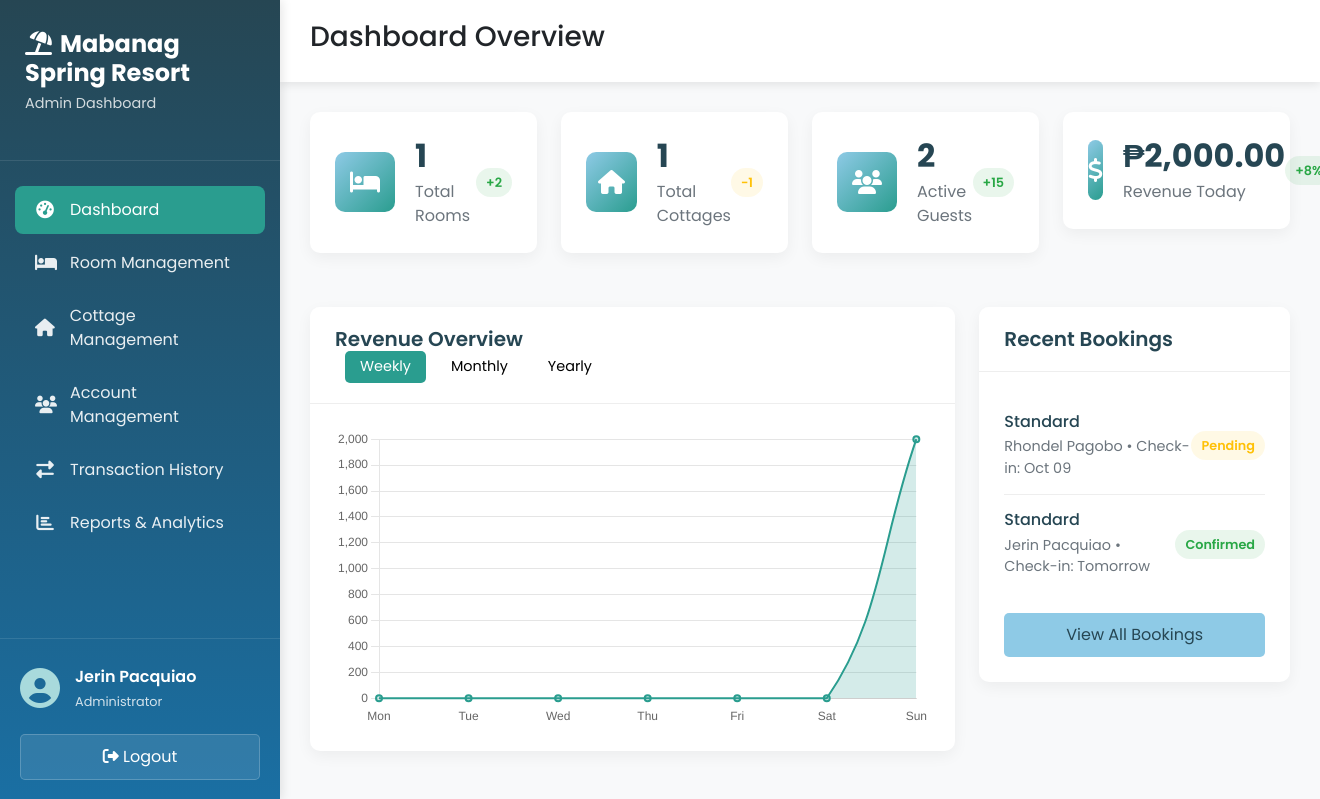
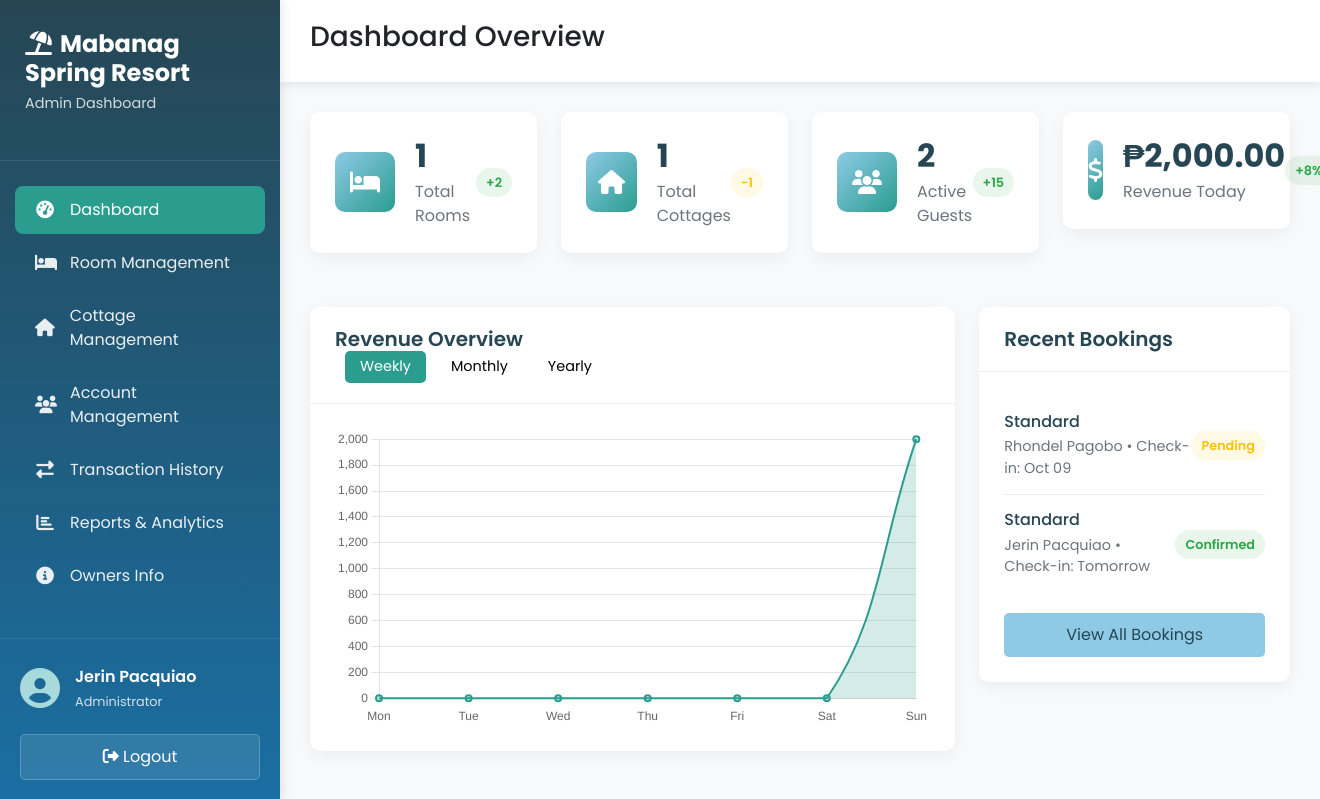
Before and after one commit to NMSCSTR/MABANAG-SPRING-RESORT, a PHP site: page /admin/home.php in a window 1320 px wide. Shown: the top 799 px of the page. Run offline with PHP 8.4, Linux system fonts and the light colour scheme; a user stored in the database is signed in; data comes from the database, SQL or seed files in the repository; some libraries are stand-ins or nearby versions.

Commit message:
adding menu item

```diff
--- a/admin/account.php
+++ b/admin/account.php
@@ -72,6 +72,12 @@
                     <a href="reports.php">
                         <i class="fas fa-chart-bar"></i>
                         <span>Reports & Analytics</span>
+                    </a>
+                </li>
+                <li class="menu-item">
+                    <a href="owners_info.php">
+                        <i class="fas fa-info-circle"></i>
+                        <span>Owners Info</span>
                     </a>
                 </li>
             </ul>
--- a/admin/cottage.php
+++ b/admin/cottage.php
@@ -81,6 +81,12 @@
                     <a href="reports.php">
                         <i class="fas fa-chart-bar"></i>
                         <span>Reports & Analytics</span>
+                    </a>
+                </li>
+                <li class="menu-item">
+                    <a href="owners_info.php">
+                        <i class="fas fa-info-circle"></i>
+                        <span>Owners Info</span>
                     </a>
                 </li>
             </ul>
--- a/admin/home.php
+++ b/admin/home.php
@@ -63,6 +63,12 @@
                     <a href="reports.php">
                         <i class="fas fa-chart-bar"></i>
                         <span>Reports & Analytics</span>
+                    </a>
+                </li>
+                <li class="menu-item">
+                    <a href="owners_info.php">
+                        <i class="fas fa-info-circle"></i>
+                        <span>Owners Info</span>
                     </a>
                 </li>
             </ul>
--- a/admin/room.php
+++ b/admin/room.php
@@ -87,6 +87,12 @@
                     <a href="reports.php">
                         <i class="fas fa-chart-bar"></i>
                         <span>Reports & Analytics</span>
+                    </a>
+                </li>
+                <li class="menu-item">
+                    <a href="owners_info.php">
+                        <i class="fas fa-info-circle"></i>
+                        <span>Owners Info</span>
                     </a>
                 </li>
             </ul>
--- a/admin/transaction.php
+++ b/admin/transaction.php
@@ -83,6 +83,12 @@
                     <a href="reports.php">
                         <i class="fas fa-chart-bar"></i>
                         <span>Reports & Analytics</span>
+                    </a>
+                </li>
+                <li class="menu-item">
+                    <a href="owners_info.php">
+                        <i class="fas fa-info-circle"></i>
+                        <span>Owners Info</span>
                     </a>
                 </li>
             </ul>
```
Also changed, not shown: admin/reports.php (+8 -1 lines).
